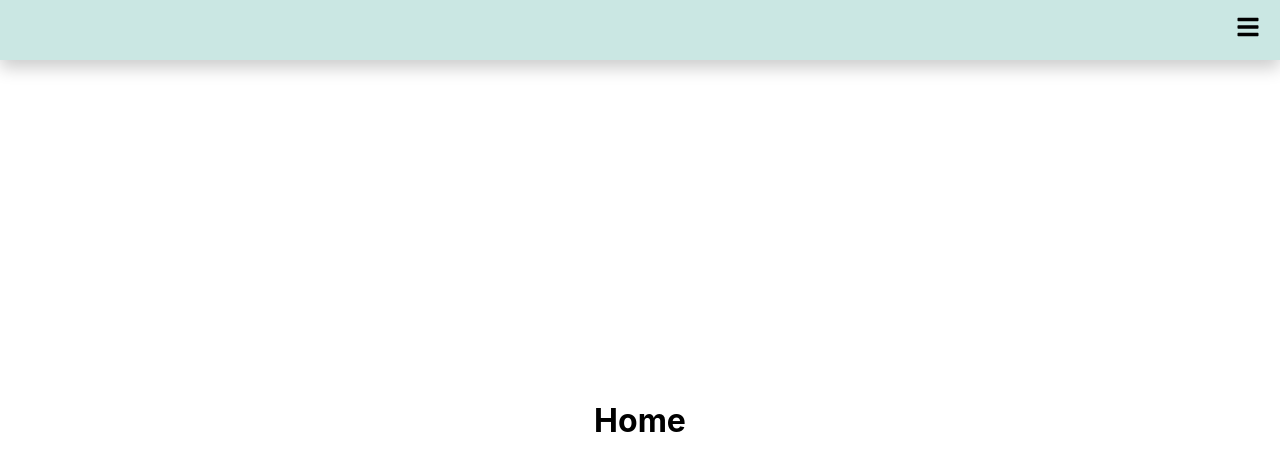
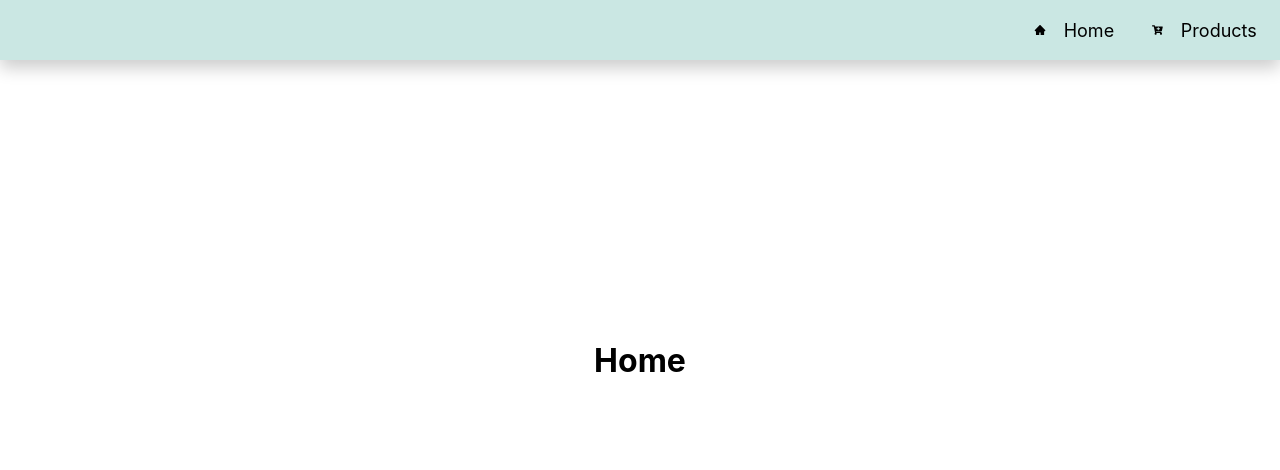
Before and after one commit to VeronicaAndersen/react_menu, a React (Create React App) app: page / in a window 1280 px wide. Shown: the top 470 px of the page. Built offline with nearby package versions, Linux system fonts and the light colour scheme.

Commit message:
Created responsive menu

```diff
--- a/src/components/Navbar.css
+++ b/src/components/Navbar.css
@@ -1,7 +1,47 @@
-:root{
+:root {
     --primary: #cae7e3;
     --secondary: #ffd3fd;
 }
+.menu-bars
+{
+    display: none;
+}
+
+.nav-text a {
+    text-decoration: none;
+    color: #000;
+    font-size: 18px;
+    width: 95%;
+    height: 100%;
+    display: flex;
+    align-items: center;
+    padding: 0 16px;
+    border-radius: 4px;
+}
+
+.nav-text a:hover {
+    background-color: var(--secondary);
+}
+.nav-menu {
+    background-color: var(--primary);
+    width: 100%;
+    height: 60px;
+    display: flex;
+    justify-content: flex-end;
+    position: fixed;
+    box-shadow: 0px 8px 16px 0px rgba(0, 0, 0, 0.2);
+}
+span {
+    margin-left: 18px;
+}
+@media screen and (min-width: 600px) {
+    .nav-menu-items{
+        display: flex;
+        list-style: none;
+    }
+}
+
+@media screen and (max-width: 600px) {
     .navbar {
         background-color: var(--primary);
         height: 60px;
@@ -10,11 +50,11 @@
         align-items: center;
         box-shadow: 0px 8px 16px 0px rgba(0, 0, 0, 0.2);
     }
-
     .menu-bars {
         margin-right: 20px;
         font-size: 24px;
         background: none;
+        display: block;
     }
 
     .nav-menu {
@@ -29,12 +69,13 @@
         transition: 600ms;
         box-shadow: 0px 8px 16px 0px rgba(0, 0, 0, 0.2);
     }
-.nav-menu.active{
+
+    .nav-menu.active {
         right: 0;
         transition: 400ms;
     }
 
-.nav-text{
+    .nav-text {
         display: flex;
         justify-content: flex-start;
         align-items: center;
@@ -42,26 +83,12 @@
         list-style: none;
         height: 60px;
     }
-.nav-text a{
-    text-decoration: none;
-    color: #000;
-    font-size: 18px;
-    width: 95%;
-    height: 100%;
-    display: flex;
-    align-items: center;
-    padding: 0 16px;
-    border-radius: 4px;
 
+    .nav-menu-items {
+        width: 100%;
     }
 
-.nav-text a:hover{
-    background-color: var(--secondary);
-}
-.nav-menu-items{
-    width: 100%;
-}
-.navbar-toggle{
+    .navbar-toggle {
         background-color: var(--primary);
         width: 100%;
         height: 80px;
@@ -69,6 +96,4 @@
         justify-content: flex-end;
         align-items: center;
     }
-span{
-    margin-left: 18px;
 }
```
Lines whose indentation alone changed are shown as unchanged.
